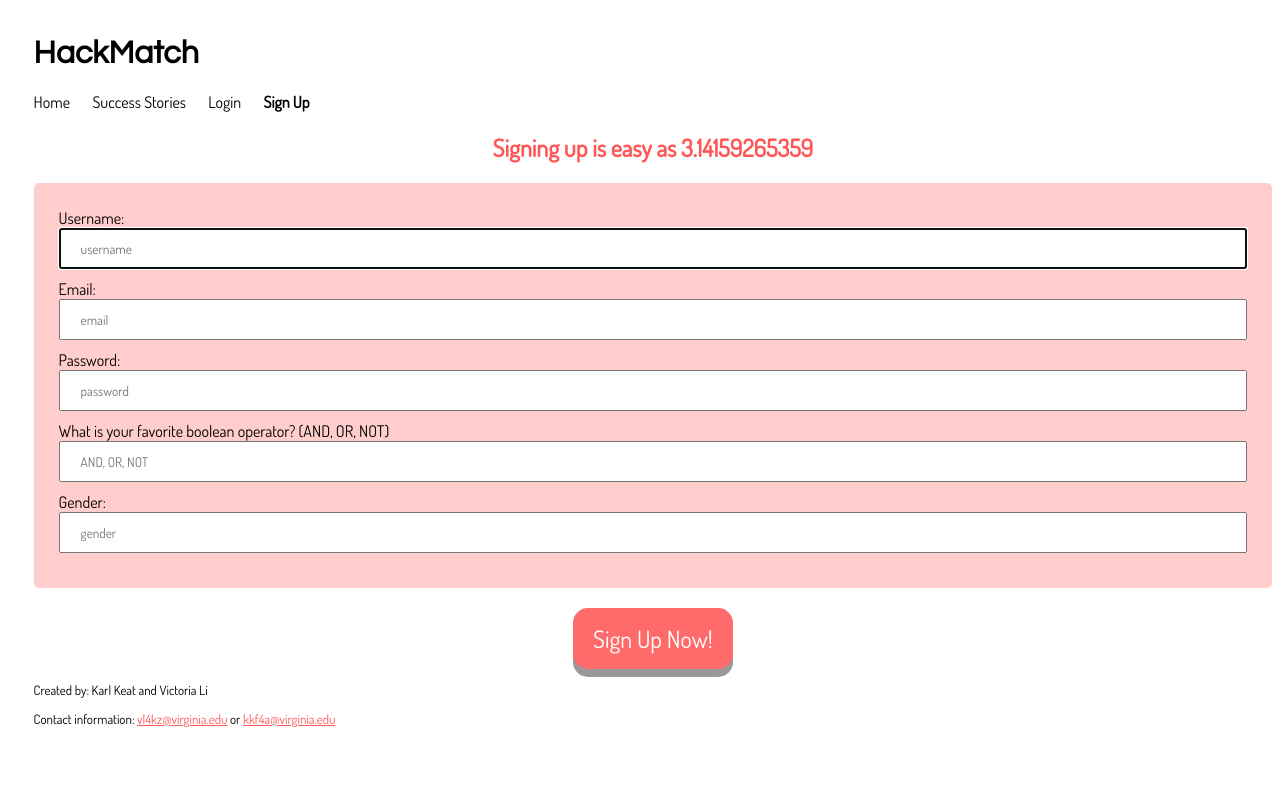
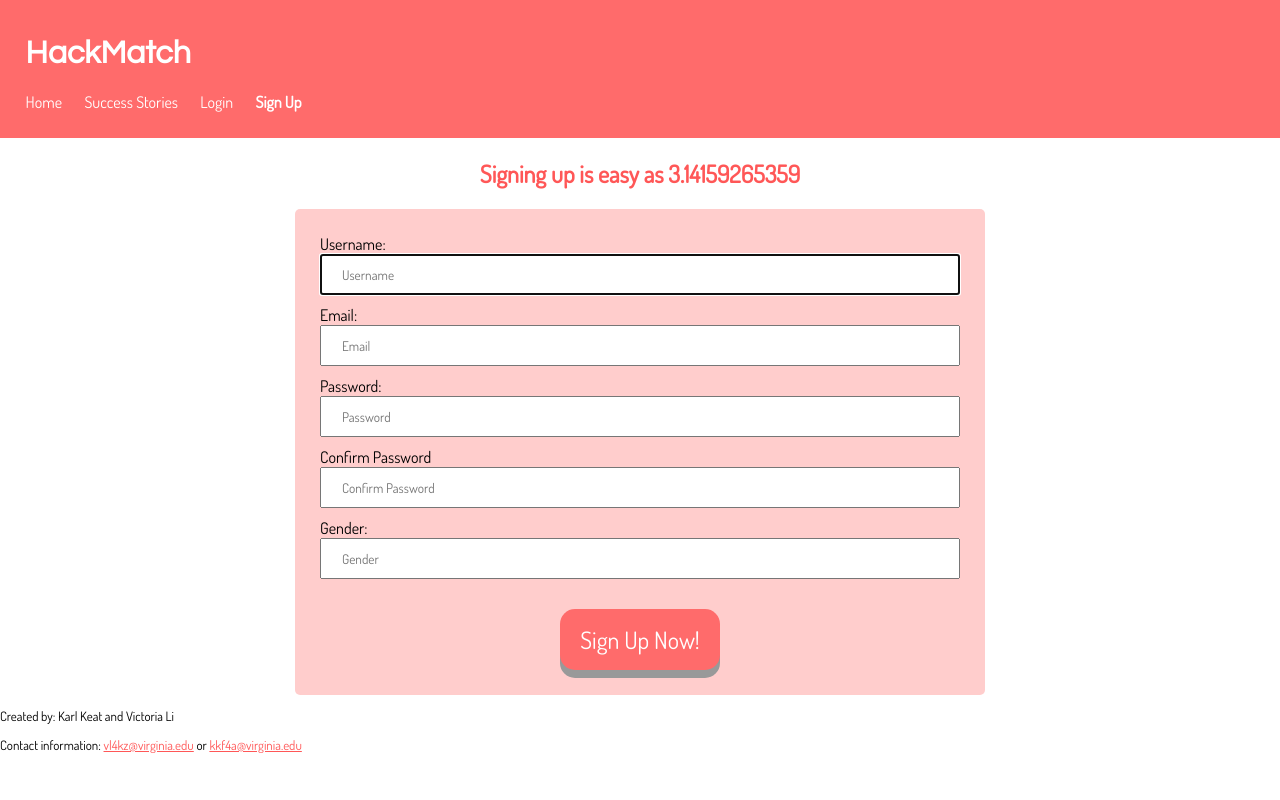
Before and after one commit to KarlKeat/WebPL, a PHP site: page /signup.html in a window 1280 px wide. Run offline with PHP 8.4, Linux system fonts and the light colour scheme.

Commit message:
Improve style and revamp registration form.

```diff
--- a/index.html
+++ b/index.html
@@ -7,6 +7,7 @@
     </head>
 
     <body>
+        <div id="TopBar">
             <div>
                 <h1>HackMatch</h1>
             </div>
@@ -18,6 +19,7 @@
                     <a href="signup.html">Sign Up</a>
                 </p>
             </nav>
+        </div>
 
         <h2> Why join Hackmatch? </h2>
         <div id = "satisfactionBar">
--- /dev/null
+++ b/registration.js
@@ -0,0 +1,24 @@
+
+
+function datingQuiz() {
+    document.getElementById("RegistrationForm").innerHTML = ' \
+    <form onsubmit="register(); return false;"> \
+        <label for = "lang">What programming languages do you use?</label><br> \
+        <input type = "text" id = "lang" placeholder="Python, JS, C++, ..." required autofocus></input> <br> \
+        <label for = "leastFavPL">What\'s your least favorite language?</label><br> \
+        <input type = "text" id = "leastFavPL" placeholder="PHP, Haskell, Java, ..." required></input> <br> \
+        <label for = "textEditor">Preferred Text Editor:</label><br> \
+        <input type= "text" id = "textEditor" placeholder="Vim, Emacs, Atom, ..." required></input><br> \
+        <label type = "text" for = "boolean">What is your favorite boolean operator? (AND, OR, NOT) \
+        <input type = "text" id = "boolean" pattern="AND|OR|NOT|and|or|not|And|Or|Not" placeholder="AND, OR, NOT" required> </input> <br> \
+        <label for = "favSort">What is your favorite sorting algorithm?</label><br> \
+        <input type = "text" id="favSort" placeholder = "Merge Sort, Bogo Sort, Heap Sort, ..." required> </input> \
+        <center><button class="registerbutton">Next</button></center> \
+    </form>'
+}
+function register() {
+    document.getElementById("RegistrationForm").innerHTML = ' \
+    <div> \
+        <span>Thank you for registering!</span> \
+    </div>'
+}
--- a/signup.html
+++ b/signup.html
@@ -4,9 +4,11 @@
         <title>HackMatch</title>
         <link href="https://fonts.googleapis.com/css?family=Julius+Sans+One|Questrial|Dosis" rel="stylesheet">
         <link rel="stylesheet" type="text/css" href="style.css">
+        <script type="text/javascript" src="registration.js"></script>
     </head>
 
     <body>
+        <div id="TopBar">
             <div>
                 <h1>HackMatch</h1>
             </div>
@@ -18,31 +20,29 @@
                     <b><a href="signup.html">Sign Up</a></b>
                 </p>
             </nav>
-
+        </div>
         <div>
             <center> <h2> Signing up is easy as 3.14159265359</h2> </center>
         </div>
-
-
         <div id = "RegistrationForm">
-          <form action = "">
+          <form onsubmit = "datingQuiz(); return false;">
             <label for = "username">Username:</label><br>
-            <input id = "username" placeholder="username" required autofocus></input> <br>
+            <input id = "username" placeholder="Username" required autofocus></input> <br>
 
             <label for = "email">Email:</label><br>
-            <input type = "email" id = "email" placeholder="email" required></input> <br>
+            <input type = "email" id = "email" placeholder="Email" required></input> <br>
 
             <label for = "password">Password:</label><br>
-            <input type = "password" id = "password" placeholder="password" required></input><br>
+            <input type = "password" id = "password" placeholder="Password" required></input><br>
 
-            <label for = "boolean">What is your favorite boolean operator? (AND, OR, NOT)
-            <input type = "text" id = "boolean" pattern="AND|OR|NOT" placeholder="AND, OR, NOT" required> </input> <br>
+            <label for = "confirm">Confirm Password</label><br>
+            <input type = "password" id = "confirm" placeholder="Confirm Password" required> </input> <br>
 
             Gender:<br>
-            <input type = "text" placeholder = "gender" required> </input>
+            <input type = "text" placeholder = "Gender" required> </input>
+            <center><button class="registerbutton">Sign Up Now!</button></center>
           </form>
         </div>
-        <center><a href=""><button class="registerbutton">Sign Up Now!</button></a></center>
     </body>
 
     <footer>
--- a/style.css
+++ b/style.css
@@ -7,8 +7,7 @@ h1 {
 }
 
 body {
-    padding-top: 1vh;
-    padding-left: 2vw;
+    margin: 0;
 }
 
 h2 {
@@ -22,21 +21,36 @@ a {
 a:hover {
 }
 
-nav {
+#TopBar {
+    padding-top: 2vh;
+    padding-left: 2vw;
+    padding-bottom: 10px;
+    background-color: #FF6B6B;
+}
+
+#TopBar h1 {
+    color: white;
+}
+
+#TopBar nav {
     font-family: 'Julius Sans One', sans-serif;
 }
 
-nav a:link, a:visited {
+#TopBar a:link, a:visited {
     padding-right: 1.5vw;
-    color: black;
+    color: white;
     text-decoration: none;
 }
 
-nav a:hover {
-    color: lightgray;
+#TopBar a:hover {
+    color: lightpink;
     text-decoration: none;
 }
 
+#RegistrationForm {
+    margin: auto;
+    width: 50%;
+}
 
 .registerbutton {
   display: inline-block;
--- a/successStories.html
+++ b/successStories.html
@@ -7,6 +7,7 @@
     </head>
 
     <body>
+        <div id="TopBar">
             <div>
                 <h1>HackMatch</h1>
             </div>
@@ -18,8 +19,8 @@
                     <a href="signup.html">Sign Up</a>
                 </p>
             </nav>
-
-        <center> <header> <h2> Are you looking for love? ♥ </h2> </header> </center>
+        </div>
+        <center> <header> <h2> Are you looking for love? &#9829</h2> </header> </center>
 
 
 
```
Lines whose indentation alone changed are shown as unchanged.
